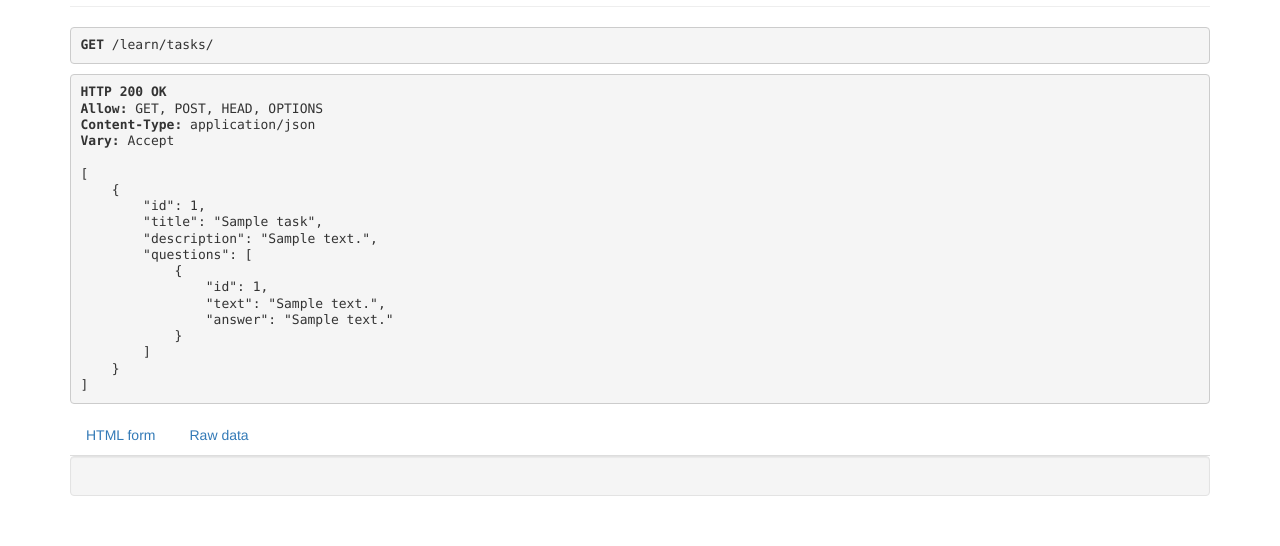
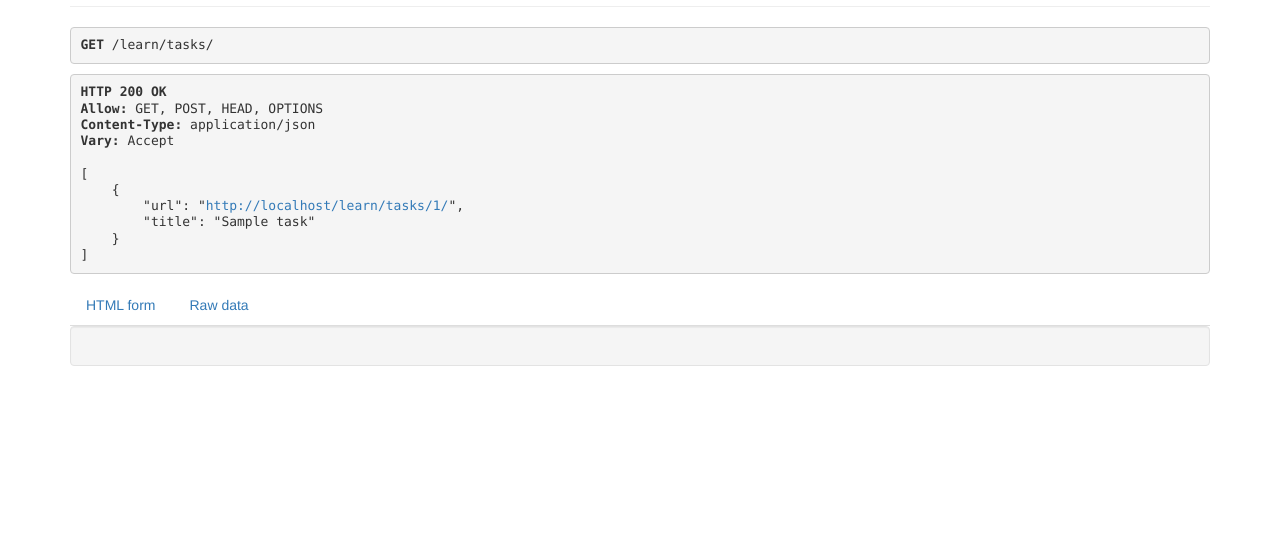
Before and after one commit to halyna-baklanova/learning-assistant, a Django app: page /learn/tasks/ in a window 1280 px wide. Shown: the part 254-800 px from the top of the page. Run offline with Django 5.2, Linux system fonts and the light colour scheme; tables that the repository leaves empty hold one stand-in row (values such as "Sample post"); some libraries are stand-ins or nearby versions.

Commit message:
Implement Task detail endpoint with nested questions and update viewset logic

```diff
--- a/learn/admin.py
+++ b/learn/admin.py
@@ -1,13 +1,15 @@
 from django.contrib import admin
 from .models import Task, Question
+
 
 @admin.register(Task)
 class TaskAdmin(admin.ModelAdmin):
     list_display = ("id", "title", "description")
     search_fields = ("title",)
 
+
 @admin.register(Question)
 class QuestionAdmin(admin.ModelAdmin):
-    list_display = ("id", "task", "text", "answer")
+    list_display = ("id", "task", "text_question", "answer")
     list_filter = ("task",)
     search_fields = ("text",)
--- a/learn/models.py
+++ b/learn/models.py
@@ -11,8 +11,8 @@ class Task(models.Model):
 
 class Question(models.Model):
     task = models.ForeignKey(Task, related_name="questions", on_delete=models.CASCADE)
-    text = models.TextField()
+    text_question = models.TextField()
     answer = models.TextField()
 
     def __str__(self):
-        return self.text
+        return self.text_question
--- a/learn/serializers.py
+++ b/learn/serializers.py
@@ -1,14 +1,24 @@
 from rest_framework import serializers
 from .models import Task, Question
+
 
 class QuestionSerializer(serializers.ModelSerializer):
     class Meta:
         model = Question
-        fields = ["id", "text", "answer"]
+        fields = ["id", "text_question", "answer"]
 
-class TaskSerializer(serializers.ModelSerializer):
-    questions = QuestionSerializer(many=True, read_only=True)  # nested questions
+
+class TaskDetailSerializer(serializers.ModelSerializer):
+    url = serializers.HyperlinkedIdentityField(view_name="learn:task-detail")
 
     class Meta:
         model = Task
-        fields = ["id", "title", "description", "questions"]
+        fields = ["url", "title", "description", "questions"]
+
+
+class TaskListSerializer(serializers.ModelSerializer):
+    url = serializers.HyperlinkedIdentityField(view_name="learn:task-detail")
+
+    class Meta:
+        model = Task
+        fields = ["url", "title"]
--- a/learn/urls.py
+++ b/learn/urls.py
@@ -1,10 +1,10 @@
 from django.urls import path, include
 from rest_framework.routers import DefaultRouter
 from learn.views import (
-    TaskViewSet,
     RandomQuestionView,
     random_question_page,
-    upload_questions_view
+    upload_questions_view,
+    TaskViewSet,
 )
 
 router = DefaultRouter()
@@ -12,7 +12,6 @@ router.register(r"tasks", TaskViewSet, basename="task")
 
 urlpatterns = [
     path("", include(router.urls)),
-
     path("random/", RandomQuestionView.as_view(), name="random-question"),
     path("upload/", upload_questions_view, name="upload-questions"),
     path("random/question/", random_question_page, name="random-question-html-page"),
--- a/learn/views.py
+++ b/learn/views.py
@@ -7,12 +7,18 @@ from django.views.decorators.csrf import csrf_exempt
 from django.utils.decorators import method_decorator
 
 from learn.models import Task
-from learn.serializers import TaskSerializer
+from learn.serializers import TaskDetailSerializer, TaskListSerializer
 
 
 class TaskViewSet(viewsets.ModelViewSet):
     queryset = Task.objects.all()
-    serializer_class = TaskSerializer
+    serializer_class = TaskListSerializer
+
+    def get_serializer_class(self):
+        if self.action in ["retrieve", "create", "update", "partial_update"]:
+            return TaskDetailSerializer
+
+        return self.serializer_class
 
 
 class RandomQuestionView(APIView):
@@ -20,16 +26,20 @@ class RandomQuestionView(APIView):
         questions = Task.objects.all()
         if not questions.exists():
             return Response(
-                {"detail": "There are no questions yet. Would you like to add more questions before continuing?"}, status=status.HTTP_404_NOT_FOUND
+                {
+                    "detail": "There are no questions yet. Would you like to add more questions before continuing?"
+                },
+                status=status.HTTP_404_NOT_FOUND,
             )
 
         random_question = random.choice(questions)
-        serializer = TaskSerializer(random_question)
+        serializer = TaskDetailSerializer(random_question, context={"request": request})
         return Response(serializer.data)
 
 
 def random_question_page(request):
     return render(request, "index.html")
+
 
 @method_decorator(csrf_exempt, name="dispatch")
 def upload_questions_view(request):
--- a/manage.py
+++ b/manage.py
@@ -1,5 +1,6 @@
 #!/usr/bin/env python
 """Django's command-line utility for administrative tasks."""
+
 import os
 import sys
 
```
Also changed, not shown: learn/tests/test_views.py (+5 -1 lines), templates/index.html (+8 -2 lines), learn/migrations/0001_initial.py, learn/migrations/0002_remove_task_answer_remove_task_question_and_more.py, learn/migrations/0003_rename_text_question_text_question.py (added).
